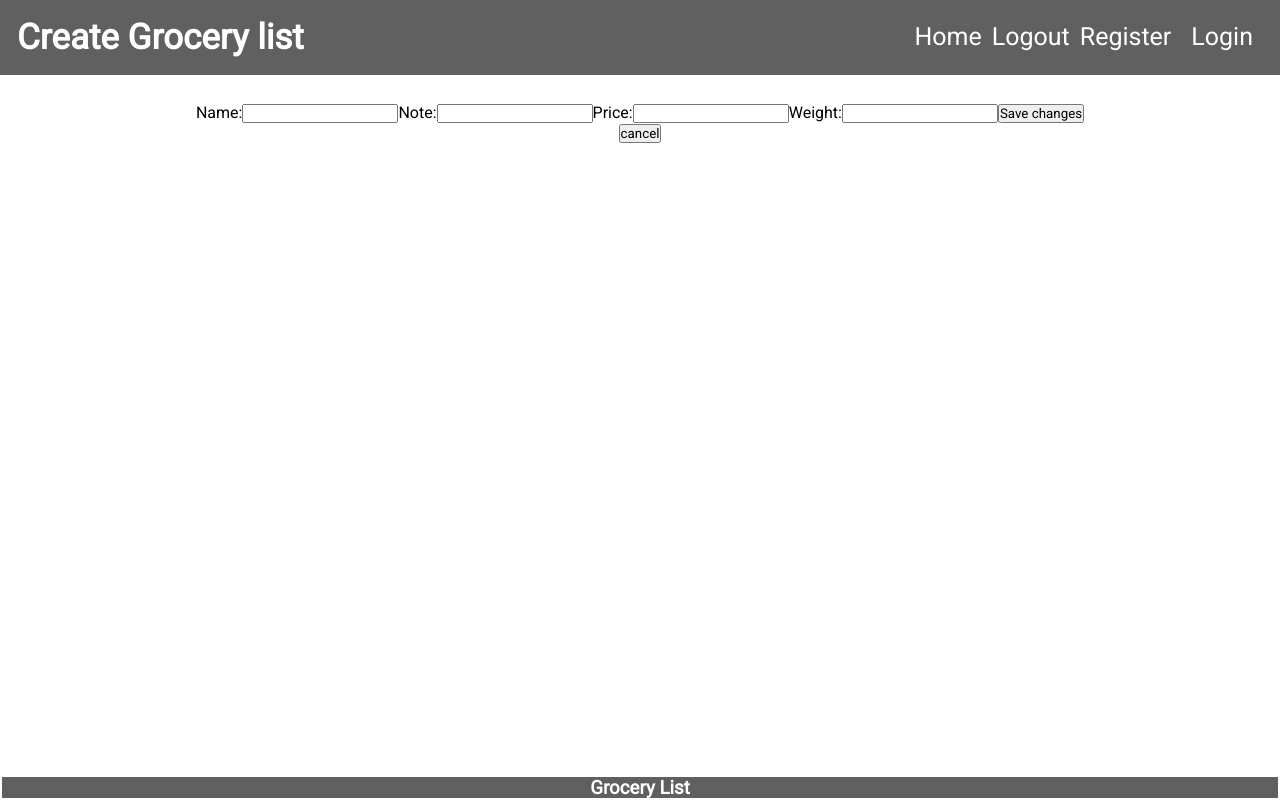
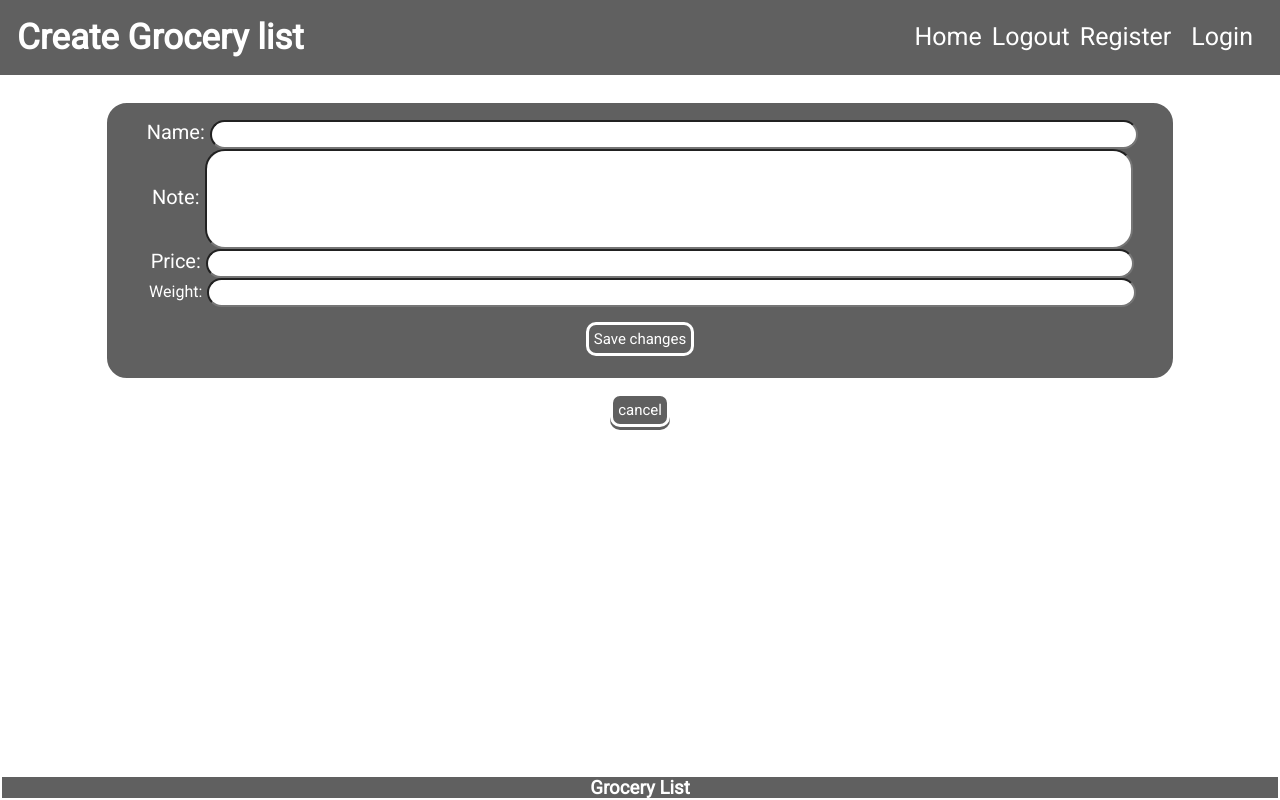
Before and after one commit to mhyder1/grocery-client, a React (Create React App) app: page /edit-lists/1 in a window 1280 px wide. Built offline with nearby package versions, Linux system fonts and the light colour scheme.

Commit message:
second commit

```diff
--- a/package.json
+++ b/package.json
@@ -10,9 +10,12 @@
     "@testing-library/jest-dom": "^5.11.6",
     "@testing-library/react": "^11.2.2",
     "@testing-library/user-event": "^12.5.0",
+    "@types/react": "^17.0.0",
+    "@types/react-dom": "^17.0.0",
     "navbar-react": "^1.0.4",
     "prop-types": "^15.7.2",
     "react": "^17.0.1",
+    "react-dates": "^21.8.0",
     "react-dom": "^17.0.1",
     "react-icons": "^4.1.0",
     "react-router-dom": "^5.2.0",
--- a/src/App.css
+++ b/src/App.css
@@ -19,20 +19,155 @@ body {
         font-size: 15px;
         margin-top: 15px;
         border-radius: 10px;
-  background-color: #3478dd;
-  border: 3px #3478dd solid;
+        background-color: #606060;
+        border: 3px #606060 solid;
         box-shadow: 0 3px 0 #3d405b;
         color: white;
         cursor: pointer;
     }
+    /* Todolist / main todos page */
 
+    .completed-check-logo {
+        position: relative;
+        bottom: 25px;
+        left: 5px;
+        font-size: 30px;
+        color: white;
+    }
+
+    .create-list-button {
+        padding: 10px;
+        font-size: 15px;
+        margin-top: 15px;
+        border-radius: 20px;
+        background-color: #606060;
+        border: 3px #606060 solid;
+        box-shadow: 0 3px 0 #606060;
+        cursor: pointer;
+        transition: all 0.1s linear;
+        color: white;
+    }
+
+    .create-todo-button:active {
+        color: white;
+        box-shadow: 0 3px 0 #606060;
+        transform: translateY(3px);
+    }
+
+    .create-list-button a {
+        color: white;
+    }
+
+    .create-list-button a {
+        text-decoration: none;
+        color: white;
+    }
 
     .edit-delete-lists {
         display: inline-block;
         padding: 10px;
     }
+    /* Modal styling */
 
+    .modal {
+        position: fixed;
+        top: 0;
+        left: 0;
+        width: 100%;
+        height: 100%;
+        background: white;
+    }
 
+    .modal-main {
+        position: fixed;
+        background: #606060;
+        width: 80%;
+        height: 60%;
+        top: 50%;
+        left: 50%;
+        transform: translate(-50%, -50%);
+    }
+
+    .modal-main h2 {
+        margin-top: 25px;
+    }
+
+    .display-block {
+        display: block;
+    }
+
+    .display-none {
+        display: none;
+    }
+    /* Edit form */
+
+    .edit-lists {
+        justify-content: center;
+        display: flex;
+    }
+
+    .edit-form {
+        color: white;
+        height: 100%;
+        display: flex;
+        flex-direction: column;
+        align-items: center;
+        padding: 35px;
+    }
+
+    .edit-list-input {
+        color: white;
+        border-radius: 20px;
+        padding: 5px;
+        width: 90%;
+    }
+
+    .edit-price-input {
+        color: white;
+        border-radius: 20px;
+        padding: 5px;
+        width: 90%;
+    }
+
+    .edit-weight-input {
+        border-radius: 20px;
+        padding: 5px;
+        width: 90%;
+    }
+
+    .edit-note-input {
+        border-radius: 20px;
+        padding: 5px;
+        width: 90%;
+        height: 100px;
+    }
+
+    .edit-list-label {
+        color: white;
+        font-size: 20px;
+        padding: 5px;
+    }
+
+    .edit-section {
+        width: 100%;
+        border: #606060 2px solid;
+        background: #606060;
+        border-radius: 20px;
+        padding: 15px;
+    }
+
+    .edit-list-button {
+        margin: 5px;
+        padding: 5px;
+        font-size: 15px;
+        margin-top: 15px;
+        border-radius: 10px;
+        background-color: #606060;
+        border: 3px white solid;
+        box-shadow: 0 3px 0 #606060;
+        color: white;
+        cursor: pointer;
+    }
     /* Features / get started homepage */
 
     .features {
@@ -42,8 +177,6 @@ body {
         background-color: #606060;
         padding: 150px;
     }
-
-
 
     .features-p {
         width: 45%;
@@ -64,8 +197,8 @@ body {
         font-size: 80px;
         color: white;
     }
+    /* Footer */
 
-/* Footer */
     .footer {
         border: white 2px solid;
         background-color: #606060;
@@ -76,13 +209,10 @@ body {
         width: 100%;
     }
 
-
     @media screen and (min-width: 320px) and (max-width: 2000px) {
         .homepage-features {
             display: flex;
-
         }
-
         .features {
             display: flex;
             flex-wrap: wrap;
@@ -90,13 +220,9 @@ body {
             background-color: #606060;
             padding: 75px;
         }
-
-  p{
+        p {
             color: white;
         }
-
-
-
         .features-p {
             border: white 2px solid;
             padding: 77px;
@@ -106,19 +232,14 @@ body {
         }
     }
 
-
-
     @media screen and (min-width: 320px) and (max-width: 768px) {
         header {
             padding: 50px;
         }
-
-
         .features {
             padding: 122px;
         }
     }
-
 
     @media screen and (min-width: 320px) and (max-width: 425px) {
         .register-form {
--- a/src/App.js
+++ b/src/App.js
@@ -35,7 +35,7 @@ class App extends React.Component {
           if (list.id === id) {
             list.checked = !list.checked;
             let checked = list.checked;
-            //let listChecked = { id, checked };
+            let listChecked = { id, checked };
           }
           return list;
          })
@@ -86,8 +86,7 @@ class App extends React.Component {
   };
   render() {
 
-    /* remove state from handler */
-        let contextValue = {
+    let contextValue = {
          lists: this.state.lists,
          categories: this.state.categories,
          user: this.state.user,
@@ -102,7 +101,7 @@ class App extends React.Component {
     };
     return (
 
-     <Context.Provider value = {contextValue}>
+     <Context.Provider value={contextValue}>
         <ErrorPage>
           <div className="App">
             <Route path="/" component={Navbar} />
@@ -134,7 +133,7 @@ class App extends React.Component {
                    render={(props) => <GroceryList {...props} checked={false} />}
 
                  />
-                 {/* <Route
+                  <Route
                    exact
                    path={[
                      "/grocery-lists",
@@ -145,13 +144,13 @@ class App extends React.Component {
                    ]}
                    render={(props) => <GroceryList {...props} checked={true} />}
 
-                 /> */}
+                 />
                  <div className="view-list">
                    <Route
                      exact
                      path={["/grocery-lists/:id", "/completed-lists/:id"]}
                      render={(props) => (
-                       <List {...props} selected={this.state.selected} />
+                       <List {...props} selected={this.state} />
                      )}
                    >
 
--- a/src/Components/EditList/EditList.js
+++ b/src/Components/EditList/EditList.js
@@ -138,7 +138,7 @@ class EditList extends React.Component {
                            name="price"
                         />
                         <label
-                           className="edit-weight-input"
+                           className="edit-list-input"
                         >
                             Weight:
 
--- a/src/Components/ListForm/ListForm.js
+++ b/src/Components/ListForm/ListForm.js
@@ -30,7 +30,7 @@ class ListForm extends Component {
     const {name, note, category, price, weight} = this.state
     const list = {name, note, category, price, weight}
     console.log(list)
-    //let checked = false;
+    let checked = false;
     this.context.createList(list);
     this.props.history.push("/grocery-lists");
       this.setState ({
--- a/src/Components/Lists/List.js
+++ b/src/Components/Lists/List.js
@@ -64,7 +64,7 @@ class List extends React.Component {
                             <button
                               className="delete-button"
                               onClick={(e) =>
-                                this.deletelists(
+                                this.deleteList(
                                     Number(this.props.match.params.id), this.context.deletelists
                                 )
                             }
--- a/src/Components/Modal/Modal.js
+++ b/src/Components/Modal/Modal.js
@@ -17,7 +17,7 @@ function Modal(props) {
        ? "modal display-block"
        : "modal display-none";
 
-       let list = this.context.lists.find((list) => list.id === Number(props.match.params.id)) || {};
+       let list = context.lists.find((list) => list.id === Number(props.match.params.id)) || {};
 
     return (
         <div className={showHideClassName}>
@@ -39,7 +39,7 @@ function Modal(props) {
                     <p>
                         Created on:
                         <span>
-                            {new Date (list.start_date).toLocalDateString()}
+                            {/* {new Date (list.start_date).toLocalDateString()} */}
                         </span>
                     </p>
 
--- a/src/index.css
+++ /dev/null
@@ -1,13 +0,0 @@
-body {
-  margin: 0;
-  font-family: -apple-system, BlinkMacSystemFont, 'Segoe UI', 'Roboto', 'Oxygen',
-    'Ubuntu', 'Cantarell', 'Fira Sans', 'Droid Sans', 'Helvetica Neue',
-    sans-serif;
-  -webkit-font-smoothing: antialiased;
-  -moz-osx-font-smoothing: grayscale;
-}
-
-code {
-  font-family: source-code-pro, Menlo, Monaco, Consolas, 'Courier New',
-    monospace;
-}
--- a/src/index.js
+++ b/src/index.js
@@ -1,9 +1,8 @@
 import React from 'react';
 import ReactDOM from 'react-dom';
 import {BrowserRouter} from "react-router-dom";
+import App from './App';
 
-import './index.css';
-import App from './App';
 
 
 ReactDOM.render(
```
Also changed, not shown: src/Components/GroceryList/GroceryList.js (+84 -15 lines), 2 other files (tests, documents, lock files or other folders). Lines whose indentation alone changed are shown as unchanged.
